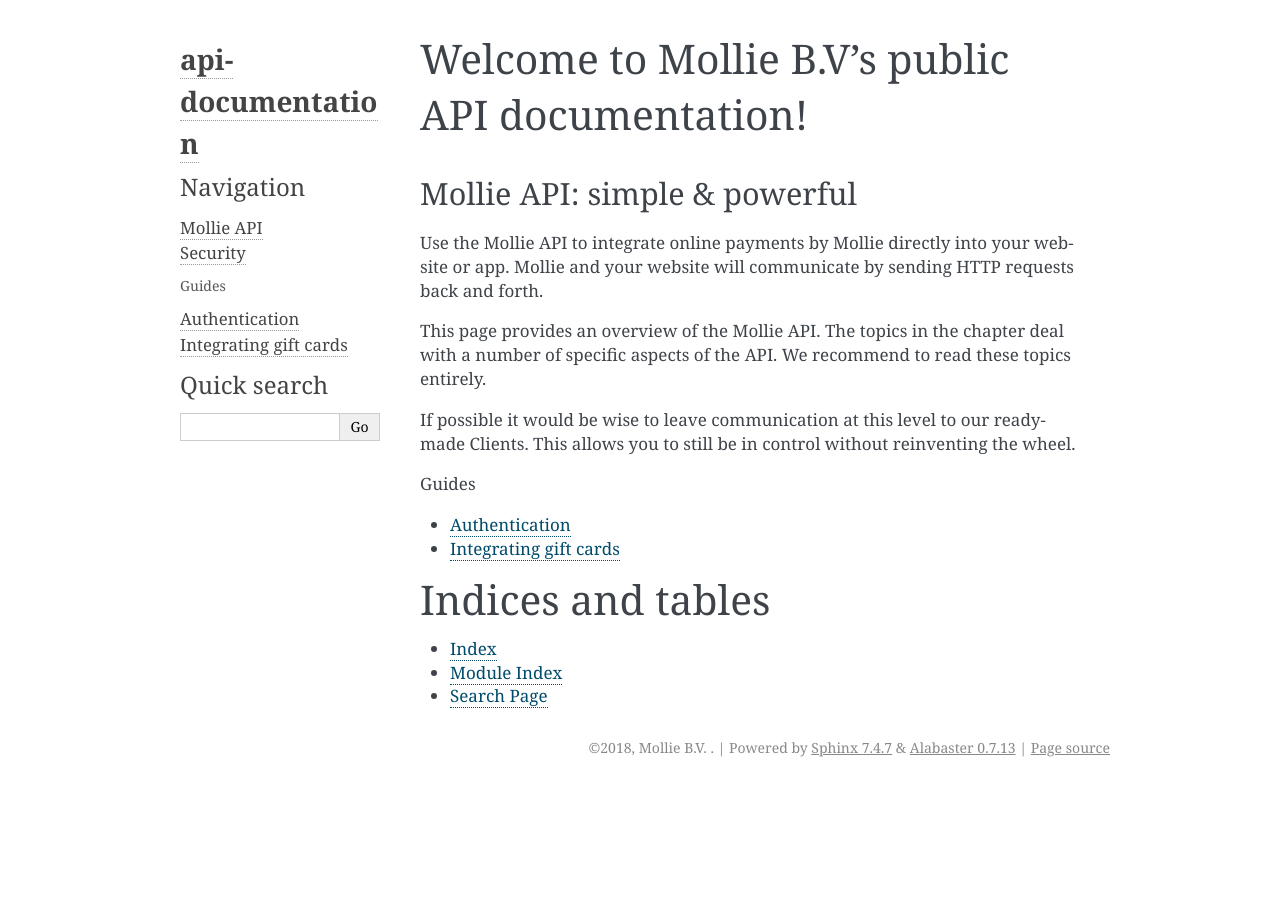
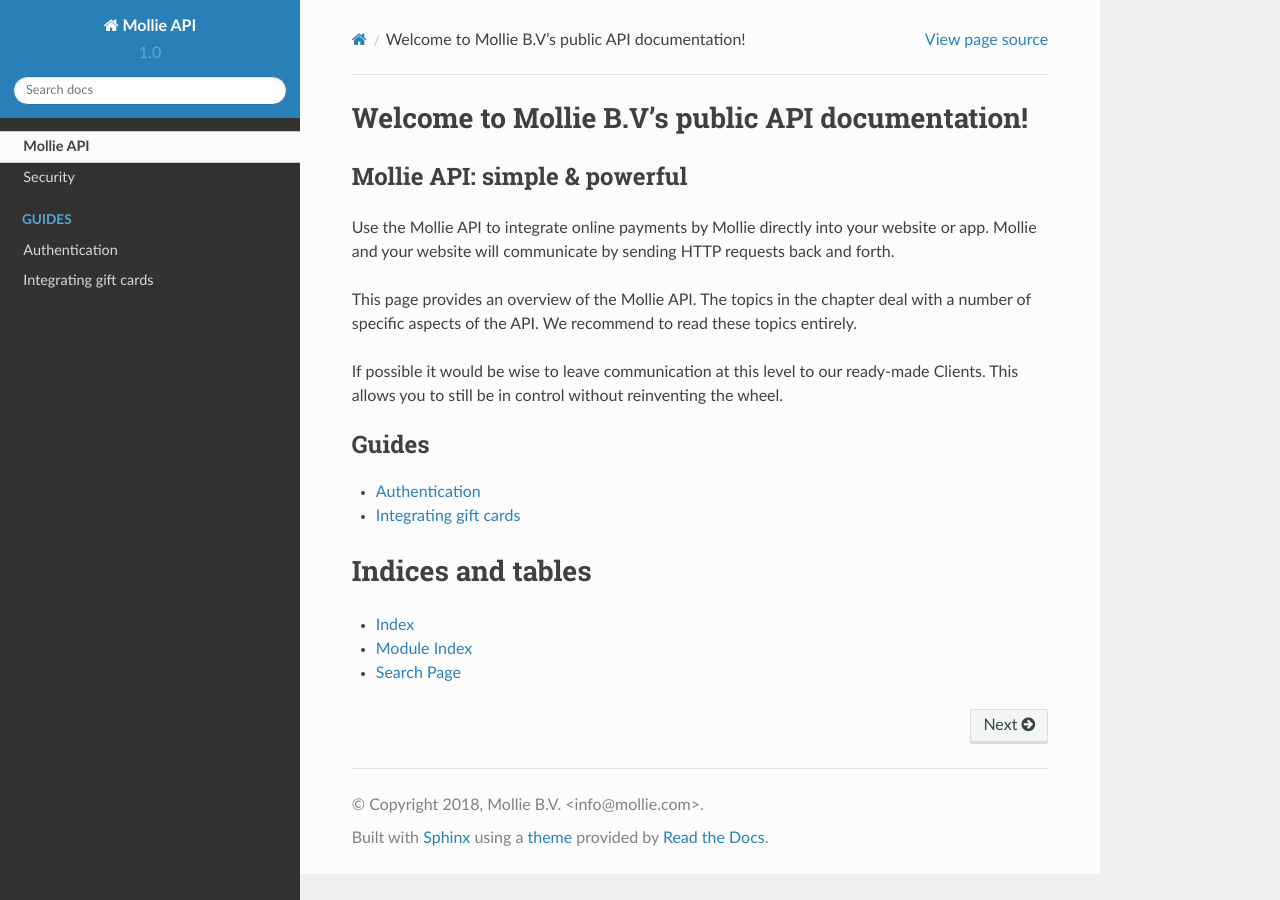
Before and after one commit to zsparal/api-documentation, a Sphinx documentation site: the page built from source/index.rst, in a window 1280 px wide. Built offline with Sphinx 7.4.7 and the Read the Docs theme 2.0.0, drawn with Linux system fonts in a browser that asks for light colours.

Commit message:
Set a theme

```diff
--- /dev/null
+++ b/requirements.txt
@@ -0,0 +1 @@
+sphinx-rtd-theme==0.2.4
--- a/source/conf.py
+++ b/source/conf.py
@@ -46,7 +46,7 @@
 master_doc = 'index'
 
 # General information about the project.
-project = 'api-documentation'
+project = 'Mollie API'
 copyright = '2018, Mollie B.V. <info@mollie.com>'
 author = 'Mollie B.V. <info@mollie.com>'
 
@@ -83,7 +83,7 @@
 # The theme to use for HTML and HTML Help pages.  See the documentation for
 # a list of builtin themes.
 #
-html_theme = 'alabaster'
+html_theme = 'sphinx_rtd_theme'
 
 # Theme options are theme-specific and customize the look and feel of a theme
 # further.  For a list of options available for each theme, see the
```
